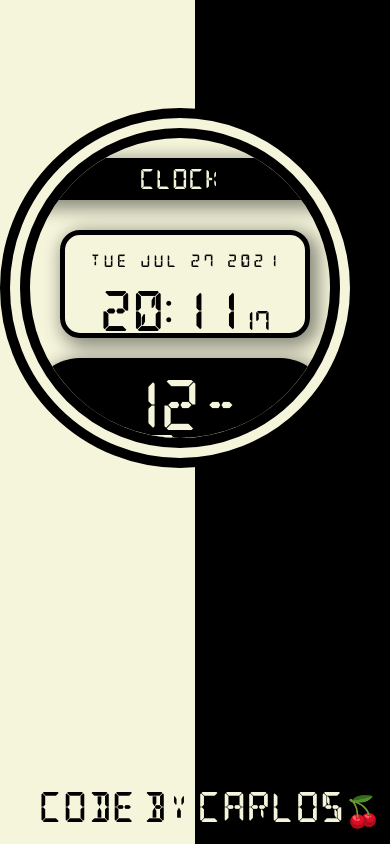
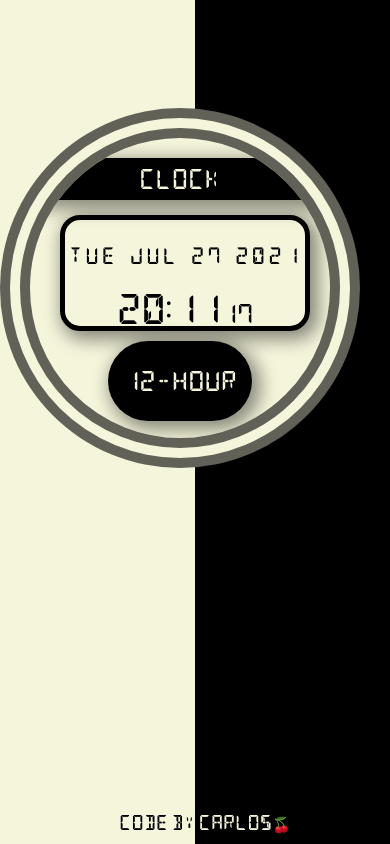
Before and after one commit to sevillecarlos/clock, a React (Create React App) app: page / in a window 390 px wide. Built offline with nearby package versions, Linux system fonts and the light colour scheme.

Commit message:
add responsive style

```diff
--- a/src/App.css
+++ b/src/App.css
@@ -15,10 +15,29 @@
   color: rgb(43, 39, 39);
 }
 
-.footer-text1{
-  color: black ;
+.footer-text1 {
+  color: black;
 }
 
-.footer-text2{
-  color: beige ;
+.footer-text2 {
+  color: beige;
 }
+
+@media only screen and (max-width: 1200px) {
+}
+
+/* Small tablets to big tablets: from 768 to 1032*/
+@media only screen and (max-width: 1032px) {
+}
+
+/* Small phones to small tablets: from 481 to 767*/
+@media only screen and (max-width: 767px) {
+}
+
+/*Small Phone from 0 to 480px*/
+@media only screen and (max-width: 400px) {
+  .footer {
+    font-size: 15px;
+    padding: 10px;
+  }
+}
--- a/src/components/Clock.js
+++ b/src/components/Clock.js
@@ -15,9 +15,9 @@ const ClockDate = () => {
   /********************STATES**************************************/
 
   /*********CLOCK*************/
+  const [themeColor, setThemeColor] = useState("beige");
   const [date, setDate] = useState("");
   const [modeCounter, setModeCounter] = useState(0);
-  const [colorCounter, setColorCounter] = useState(0);
   const [showDotsS, setShowDotsS] = useState(false);
   const [mode, setMode] = useState("");
   const [playAlarm, setPlayAlarm] = useState(false);
@@ -66,7 +66,7 @@ const ClockDate = () => {
 
   /*********CLOCK*************/
   const clock = () => {
-    const convert = JSON.parse(localStorage.getItem("&C"));
+    const convert = JSON.parse(localStorage.getItem("converter"));
     const now = new Date();
     const hour = formatTime(now.getHours());
     const minutes = formatTime(now.getMinutes());
@@ -100,7 +100,7 @@ const ClockDate = () => {
 
   const convertTime = (value) => {
     setConvert(value);
-    localStorage.setItem("&C", value);
+    localStorage.setItem("converter", value);
     clock();
   };
   const changeClockMode = () => {
@@ -114,14 +114,13 @@ const ClockDate = () => {
     setMode(MODES[modeCounter]);
   };
 
-  const changeClockColor = useCallback(() => {
-    setColorCounter((prevState) => {
-      if (prevState >= COLORS.length - 1) {
-        return (prevState = 0);
-      }
-      return prevState + 1;
-    });
-  }, []);
+  const changeClockColor = () => {
+    setThemeColor(COLORS[0] !== themeColor ? COLORS[0] : COLORS[1]);
+    localStorage.setItem(
+      "themecolor",
+      COLORS[0] !== themeColor ? COLORS[0] : COLORS[1]
+    );
+  };
 
   /**********ALARM**********/
 
@@ -276,6 +275,28 @@ const ClockDate = () => {
   };
 
   /********************EFFECTS**************************************/
+
+  useEffect(() => {
+    const alarmTime = localStorage.getItem("alarmtime");
+    const themeColor = localStorage.getItem("themecolor");
+    if (themeColor) setThemeColor(themeColor);
+
+    if (alarmTime) {
+      const [
+        hourFirstDigit,
+        hourSecondDigit,
+        minuteFirstDigit,
+        minuteSecondDigit,
+      ] = alarmTime.match(/\d+/g).join("");
+
+      setAlarm({
+        hourFirstDigit,
+        hourSecondDigit,
+        minuteFirstDigit,
+        minuteSecondDigit,
+      });
+    }
+  }, []);
   /************CLOCK*********/
   useEffect(() => {
     const timeInterval = setInterval(clock, 1000);
@@ -298,25 +319,6 @@ const ClockDate = () => {
       localStorage.setItem("alarmtime", alarmTime);
     }
   }, [turnAlarmDigit, alarm]);
-
-  useEffect(() => {
-    const alarmTime = localStorage.getItem("alarmtime");
-    if (alarmTime) {
-      const [
-        hourFirstDigit,
-        hourSecondDigit,
-        minuteFirstDigit,
-        minuteSecondDigit,
-      ] = alarmTime.match(/\d+/g).join("");
-
-      setAlarm({
-        hourFirstDigit,
-        hourSecondDigit,
-        minuteFirstDigit,
-        minuteSecondDigit,
-      });
-    }
-  }, []);
 
   /**********TIMER**********/
   useEffect(() => {
@@ -363,10 +365,10 @@ const ClockDate = () => {
 
   return (
     <div className="clock">
-      <div className={`date-time ${COLORS[colorCounter]}`}>
+      <div className={`date-time ${themeColor}`}>
         <div
           onClick={changeClockMode}
-          className={`title-clock title-clock-${COLORS[colorCounter]}`}
+          className={`title-clock title-clock-${themeColor}`}
         >
           <span> {modeCounter !== 0 ? mode : "CLOCK"} </span>
         </div>
@@ -376,7 +378,7 @@ const ClockDate = () => {
             <div>
               <div
                 onClick={changeClockColor}
-                className={`wrapper wrapper-${COLORS[colorCounter]}`}
+                className={`wrapper wrapper-${themeColor}`}
               >
                 {" "}
                 <div className="date">
@@ -391,7 +393,7 @@ const ClockDate = () => {
                 </div>{" "}
               </div>
               <button
-                className={`hour-converter-btn btn-${COLORS[colorCounter]}`}
+                className={`hour-converter-btn btn-${themeColor}`}
                 onClick={() => convertTime(!convert)}
               >
                 {convert ? 24 : 12}-hour
@@ -402,12 +404,10 @@ const ClockDate = () => {
             <>
               <div>
                 <div
-                  className={`wrapper wrapper-${COLORS[colorCounter]}`}
+                  className={`wrapper wrapper-${themeColor}`}
                   onClick={changeClockColor}
                 >
-                  <div
-                    className={`alarm-time alarm-time-${COLORS[colorCounter]}`}
-                  >
+                  <div className={`alarm-time alarm-time-${themeColor}`}>
                     <span className="time-alarm">{alarmClock.hour}:</span>
                     <span className="time-alarm">{alarmClock.minutes}</span>
                     <span className="second-alarm">{alarmClock.seconds}</span>
@@ -458,7 +458,7 @@ const ClockDate = () => {
                 </div>
                 {playAlarm ? (
                   <button
-                    className={`alarm-time-btn btn-${COLORS[colorCounter]}`}
+                    className={`alarm-time-btn btn-${themeColor}`}
                     onClick={stopAlarm}
                   >
                     Stop Alarm
@@ -466,13 +466,13 @@ const ClockDate = () => {
                 ) : (
                   <>
                     <button
-                      className={`alarm-time-btn btn-${COLORS[colorCounter]}`}
+                      className={`alarm-time-btn btn-${themeColor}`}
                       onClick={changeDigitAlarm}
                     >
                       Change
                     </button>{" "}
                     <button
-                      className={`alarm-time-btn btn-${COLORS[colorCounter]}`}
+                      className={`alarm-time-btn btn-${themeColor}`}
                       onClick={setTimeAlarm}
                     >
                       Set time
@@ -485,7 +485,7 @@ const ClockDate = () => {
           {mode === "TIMER" && (
             <div>
               <div
-                className={`wrapper wrapper-${COLORS[colorCounter]}`}
+                className={`wrapper wrapper-${themeColor}`}
                 onClick={changeClockColor}
               >
                 <div className="timer">
@@ -549,7 +549,7 @@ const ClockDate = () => {
               </div>
               {!stopTimer && (
                 <button
-                  className={`timer-time-btn btn-${COLORS[colorCounter]}`}
+                  className={`timer-time-btn btn-${themeColor}`}
                   onClick={changeDigitTimer}
                 >
                   Change
@@ -557,21 +557,21 @@ const ClockDate = () => {
               )}
               {turnTimerDigit !== "END" ? (
                 <button
-                  className={`timer-time-btn btn-${COLORS[colorCounter]}`}
+                  className={`timer-time-btn btn-${themeColor}`}
                   onClick={setTimeTimer}
                 >
                   Set time
                 </button>
               ) : stopTimer ? (
                 <button
-                  className={`timer-time-btn pause-time btn-${COLORS[colorCounter]}`}
+                  className={`timer-time-btn pause-time btn-${themeColor}`}
                   onClick={pauseTimer}
                 >
                   Pause
                 </button>
               ) : (
                 <button
-                  className={`timer-time-btn btn-${COLORS[colorCounter]}`}
+                  className={`timer-time-btn btn-${themeColor}`}
                   onClick={setTimerStart}
                 >
                   Start
--- a/src/components/style/Clock.css
+++ b/src/components/style/Clock.css
@@ -9,14 +9,13 @@
   cursor: pointer;
   margin-top: 2%;
 }
-
 .black {
-  border-color: rgba(226, 226, 222, 0.144);
-  background: black;
+  border-color: rgba(226, 226, 222, 0.144) !important;
+  background: black !important;
 }
 .beige {
-  border-color: rgba(17, 17, 17, 0.644);
-  background: beige;
+  border-color: rgba(17, 17, 17, 0.644) !important;
+  background: beige !important;
 }
 .date-time h5 {
   letter-spacing: 3px;
@@ -140,10 +139,10 @@
 .alarm-time {
   margin-top: 5%;
 }
-.alarm-time-black{
+.alarm-time-black {
   color: beige;
 }
-.alarm-time-beige{
+.alarm-time-beige {
   color: black;
 }
 .alarm-time-btn {
@@ -168,9 +167,9 @@
 .timer-time-btn {
   font-size: 25px;
   border-radius: 50px;
+  font-weight: bold;
   margin-left: 4px;
   padding: 15px;
-  font-weight: bold;
   height: 150px;
   font-family: "DSEG14-Classic";
   border: transparent;
@@ -227,23 +226,17 @@
 
 /*Small Phone from 0 to 480px*/
 @media only screen and (max-width: 400px) {
+  /* CLOCK */
   .date-time {
     margin: 25% 0%;
     width: 300px;
     overflow: hidden;
     height: 300px;
-    border: 30px double black;
-  }
-  .title-clock {
-    font-size: 20px;
-    padding: 10px;
-  }
-  .date {
-    font-size: 15px;
-    word-spacing: 5px;
+    border: 30px double;
   }
   .time {
-    font-size: 40px;
+    font-size: 30px;
+    font-weight: bold;
   }
   .seconds {
     font-size: 20px;
@@ -252,9 +245,64 @@
     font-size: 25px;
     padding-left: 10px;
   }
-  .hour-changer {
+  .clock {
+    padding-bottom: 10px;
+  }
+  .title-clock {
+    margin-top: 20px;
+    font-size: 20px;
+    padding: 10px;
+  }
+  .wrapper {
+    margin-bottom: 10px;
+    margin-left: 10%;
+    margin-top: 5%;
+  }
+  .hour-converter-btn {
+    font-size: 20px;
+    border-radius: 50px;
+    padding: 15px;
+    height: 80px;
+    font-family: "DSEG14-Classic";
+    border: transparent;
+    font-weight: bold;
+  }
+  /* ALARM */
+  .alarm {
+    font-size: 35px;
+    margin-top: 10.5%;
+    font-weight: bold;
+    padding-top: 9px;
+  }
+  .time-alarm {
+    font-size: 20px;
+    font-weight: bold;
+  }
+  .second-alarm {
+    font-size: 11px;
+    font-weight: bold;
+    margin-left: 10px;
+  }
+  .alarm-time-btn {
+    font-size: 15px;
+    padding: 10px;
+    height: 70px;
+  }
+  /* TIMER */
+  .timer {
+    font-size: 35px;
+    padding-top: 6px;
+    font-weight: bold;
+  }
+  .nano-second-timer {
+    font-size: 20px;
+  }
+  .timer-time-btn {
+    font-size: 15px;
+    padding: 10px;
+    height: 70px;
+  }
+  .pause-time {
     font-size: 25px;
-    padding: 15px;
-    height: 60px;
   }
 }
```
